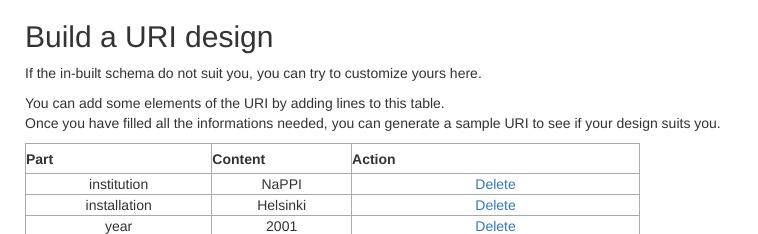
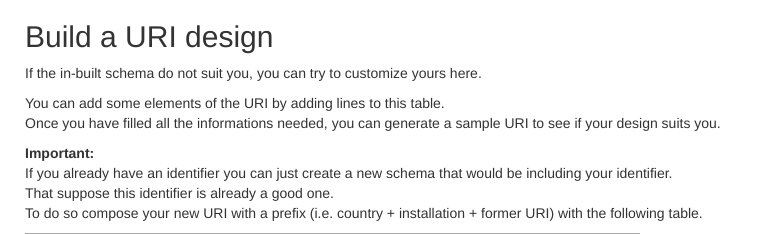
Before and after one commit to niio972/uri-generator, a Flask app: page /new_schema in a window 1280 px wide. Shown: the part 174-408 px from the top of the page, without its empty margins (0-758 px from the left). Run offline with Flask 2, Linux system fonts and the light colour scheme; data comes from the database, SQL or seed files in the repository; some libraries are stand-ins or nearby versions.

Commit message:
mise en page

```diff
--- a/templates/new_schema.html
+++ b/templates/new_schema.html
@@ -7,6 +7,15 @@ Alternative Schema
 <p>If the in-built schema do not suit you, you can try to customize yours here. </p>
 <p>You can add some elements of the URI by adding lines to this table. <br>
      Once you have filled all the informations needed, you can generate a sample URI to see if your design suits you.</p>
+
+     <b>Important:</b>
+     <p>
+         If you already have an identifier you can just create a new schema that would be including your identifier. <br>
+         That suppose this identifier is already a good one. <br>
+
+         To do so compose your new URI with a prefix (i.e. country + installation + former URI)
+         with the following table.
+     </p>
 <div >
     <table class=content id=mytable v-on:load="GetCellValues" >
         <tr>
```
Also changed, not shown: templates/home.html (+8 -0 lines).
